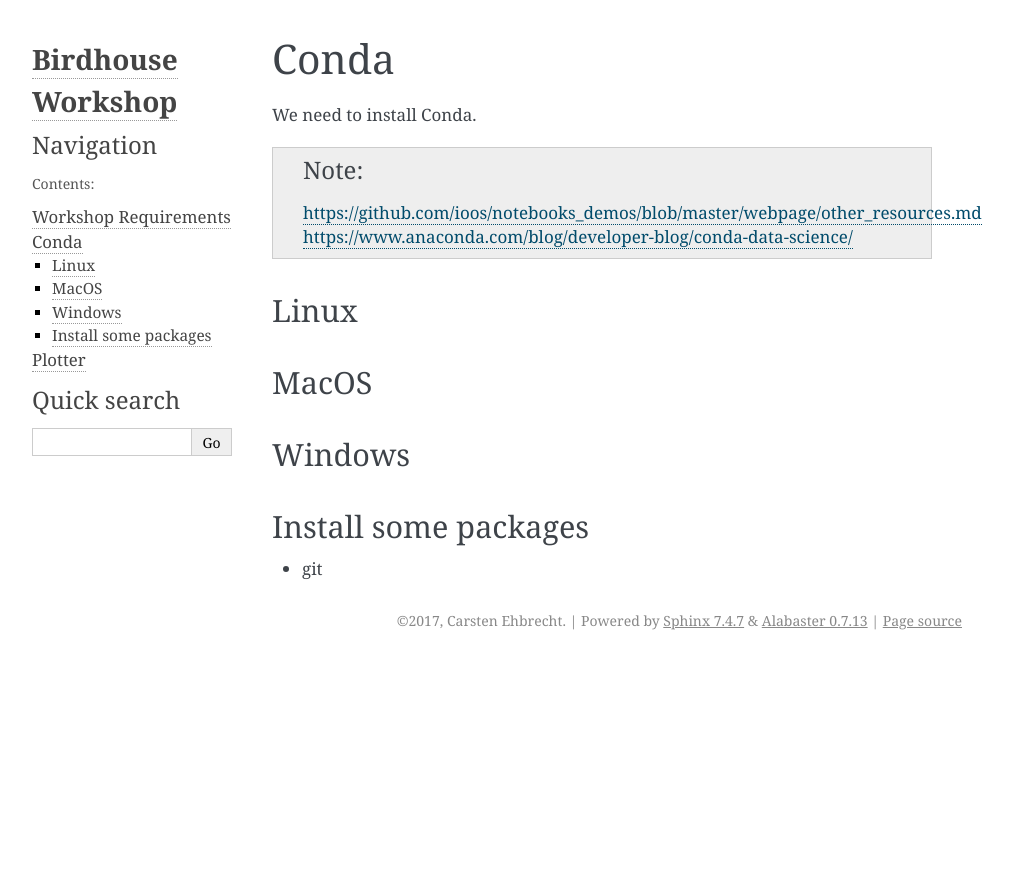
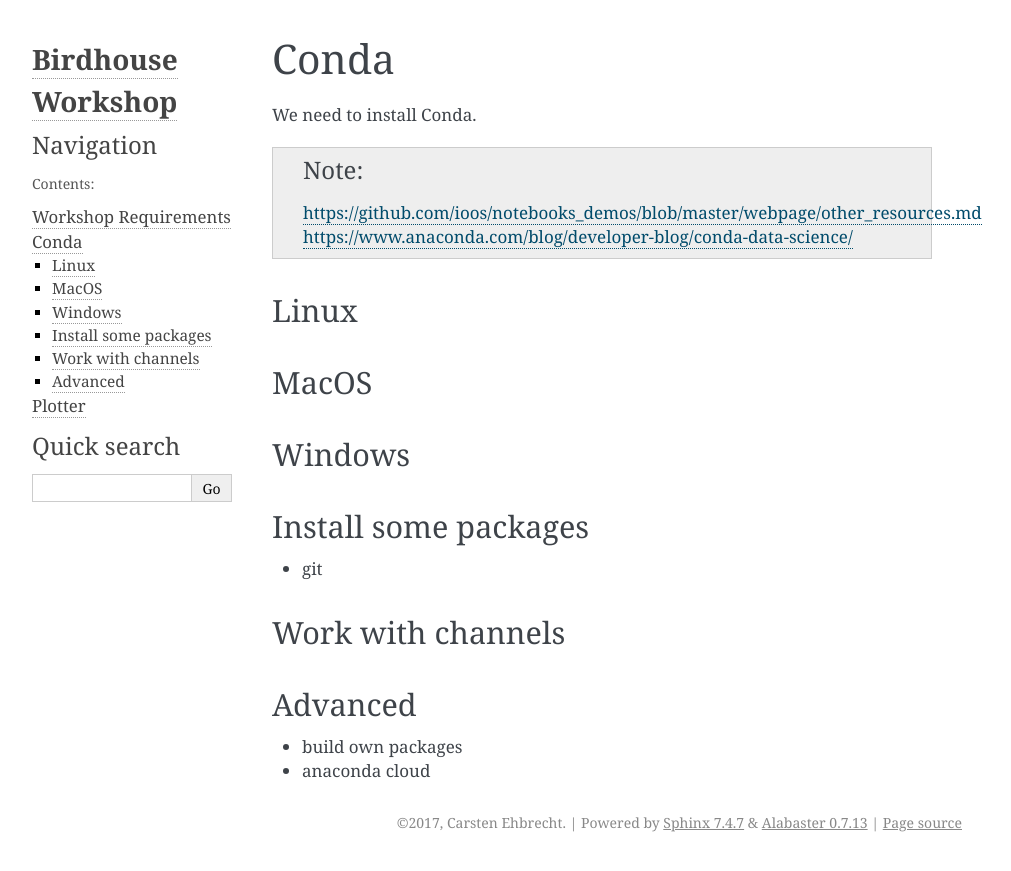
Before and after one commit to bird-house/birdhouse-workshop, a Sphinx documentation site: the page built from docs/source/conda.rst, in a window 1280 px wide. Shown: the top 871 px of the page, without its empty margins (148-1159 px from the left). Built offline with Sphinx 7.4.7, drawn with Linux system fonts in a browser that asks for light colours.

Commit message:
update conda

```diff
--- a/docs/source/conda.rst
+++ b/docs/source/conda.rst
@@ -23,3 +23,12 @@ Install some packages
 ---------------------
 
 * git
+
+Work with channels
+------------------
+
+Advanced
+--------
+
+* build own packages
+* anaconda cloud
```
